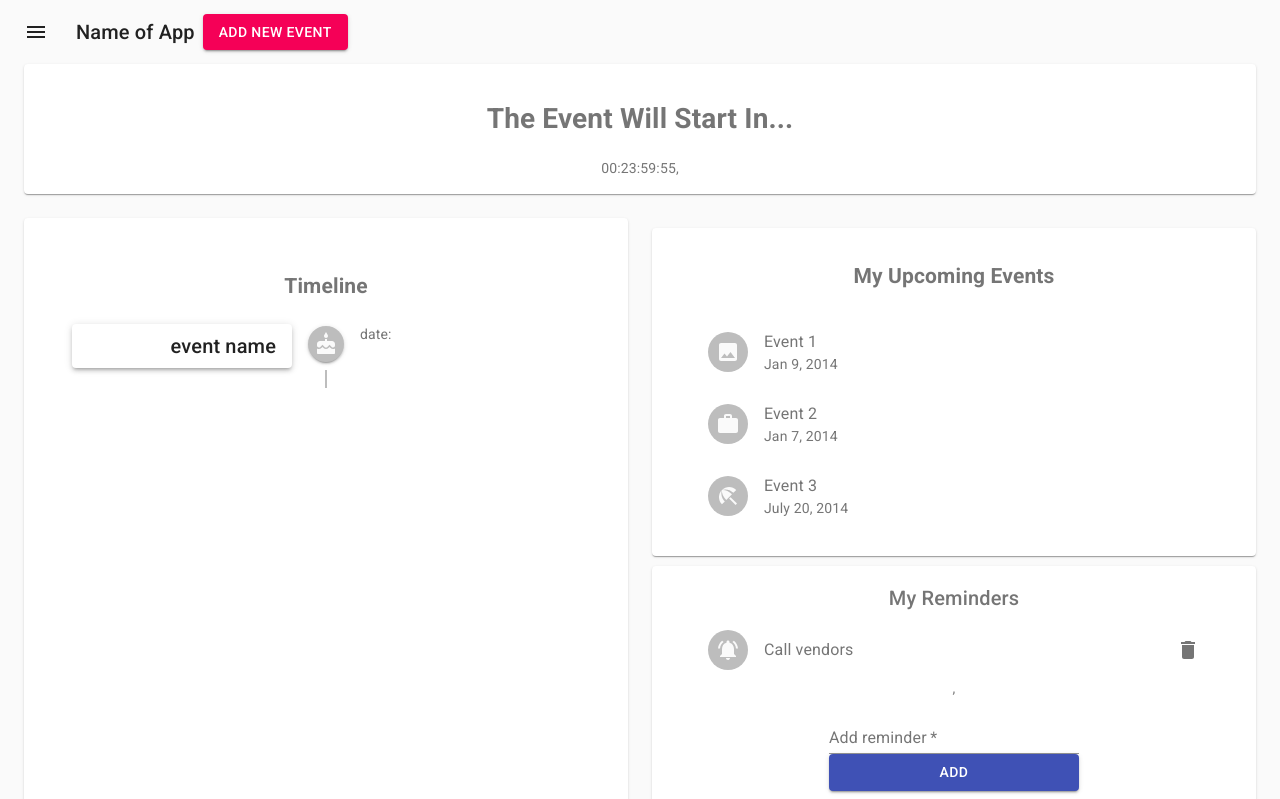
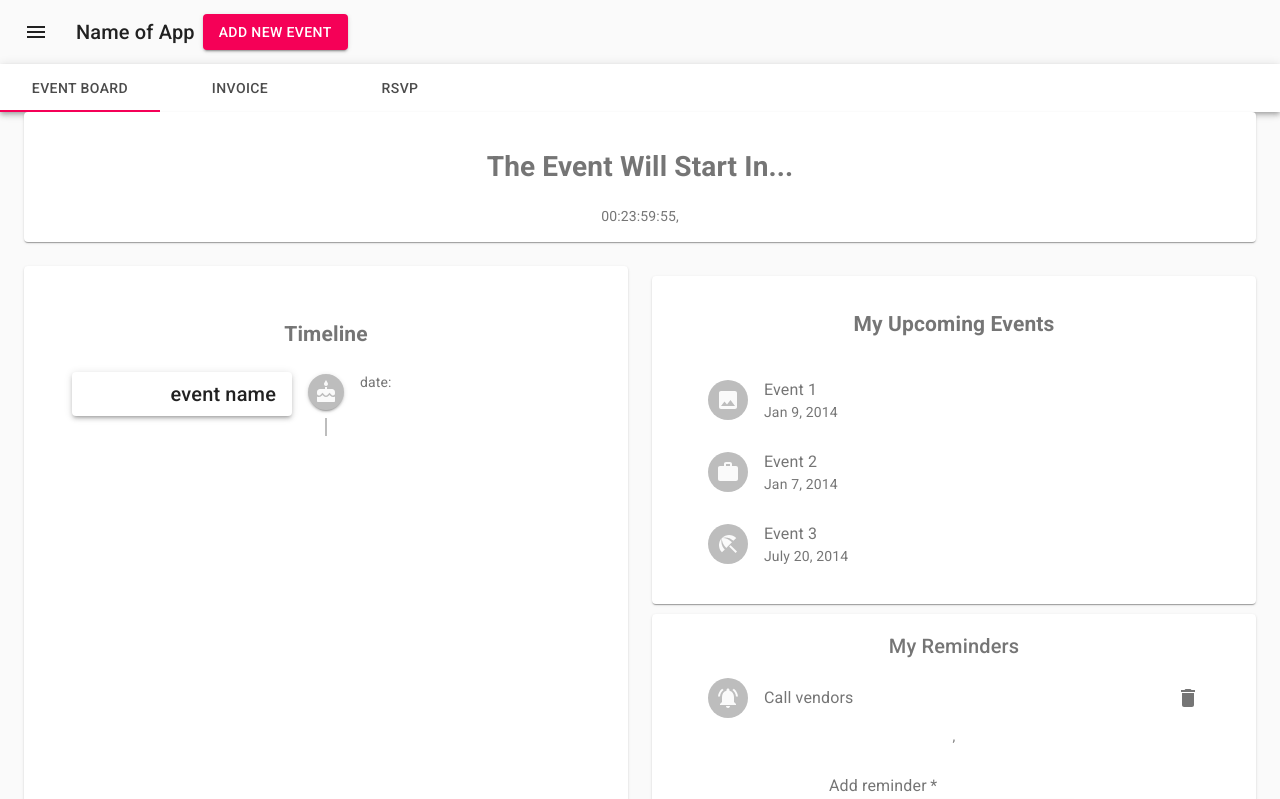
Before and after one commit to blegesse-git/Project-3, a React (Create React App) app in the folder client/: page / in a window 1280 px wide. Shown: the top 799 px of the page. Built offline with nearby package versions, Linux system fonts and the light colour scheme.

Commit message:
tabs have active links with react router

```diff
--- a/client/src/App.js
+++ b/client/src/App.js
@@ -3,6 +3,7 @@ import Wrapper from "./components/Wrapper/Wrapper"
 import Nav from "./components/Navbar/Nav"
 import Events from './pages/MyEvents'
 import Home from './pages/Home'
+import EventTabs from "./components/Navbar/EventTabs"
 
 // import GetInspired from "./pages/GetInspired"
 import Invoice from "./pages/invoice"
@@ -14,7 +15,9 @@ function App() {
     return(
         <Router>
                <div>
+
                <Nav/>
+               <EventTabs/>
          <Wrapper>
              <Route exact path ="/" component={Home}/>
              <Route exact path ="/home" component={Home}/>
--- a/client/src/components/Navbar/EventLinks.js
+++ b/client/src/components/Navbar/EventLinks.js
@@ -1,5 +1,6 @@
 import React from 'react';
 import Link from '@material-ui/core/Link';
+// import EventTabs from "./EventTabs"
 
 
 
--- a/client/src/components/Navbar/EventTabs.js
+++ b/client/src/components/Navbar/EventTabs.js
@@ -0,0 +1,33 @@
+import React from 'react';
+import PropTypes from 'prop-types';
+import { makeStyles } from '@material-ui/core/styles';
+import AppBar from '@material-ui/core/AppBar';
+import Tabs from '@material-ui/core/Tabs';
+import Tab from '@material-ui/core/Tab';
+
+import {Link} from "react-router-dom";
+import MyEvents from "../../pages/MyEvents"
+import Invoice from '../../pages/invoice';
+
+
+export default function SimpleTabs() {
+
+  const [currentTab, setCurrentTab] = React.useState(0);
+
+  const handleChange = (tab, newTab) => {
+    setCurrentTab(newTab);
+  };
+
+  return (
+    <div >
+      <AppBar position="static" style={{backgroundColor: "white", color: "black"}}>
+        <Tabs value={currentTab} onChange={handleChange} aria-label={currentTab}>
+        <Link to="/events" className="link"> <Tab label="Event Board"  /> </Link>
+        <Link to = "/invoice" className="link"> <Tab label="Invoice" /></Link>
+        <Link to =" /rsvp" className="link"><Tab label="RSVP"  /></Link>
+        </Tabs>
+      </AppBar>
+
+    </div>
+  );
+}
--- a/package.json
+++ b/package.json
@@ -21,7 +21,8 @@
   "dependencies": {
     "express": "^4.16.3",
     "if-env": "^1.0.4",
-    "mongoose": "^5.11.7"
+    "mongoose": "^5.11.7",
+    "react-swipeable-views": "^0.13.9"
   },
   "repository": {
     "type": "git",
```
